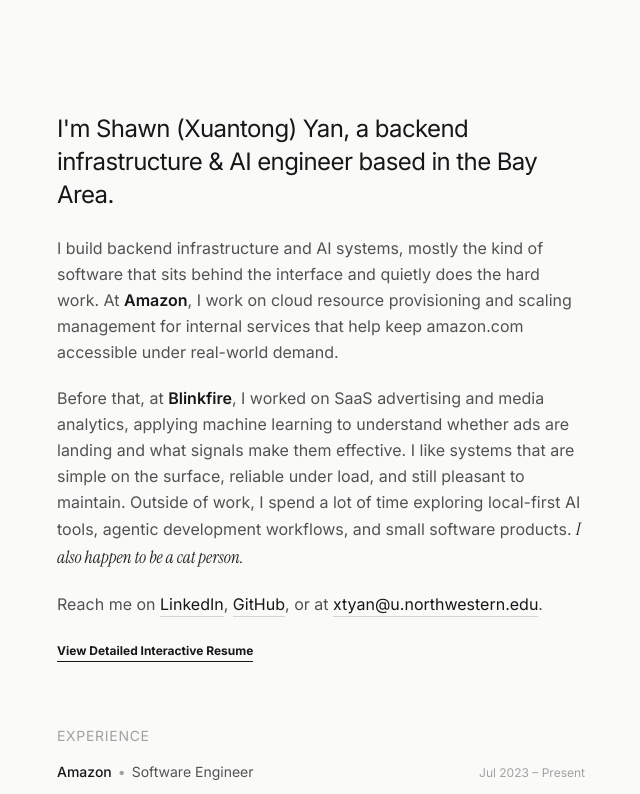
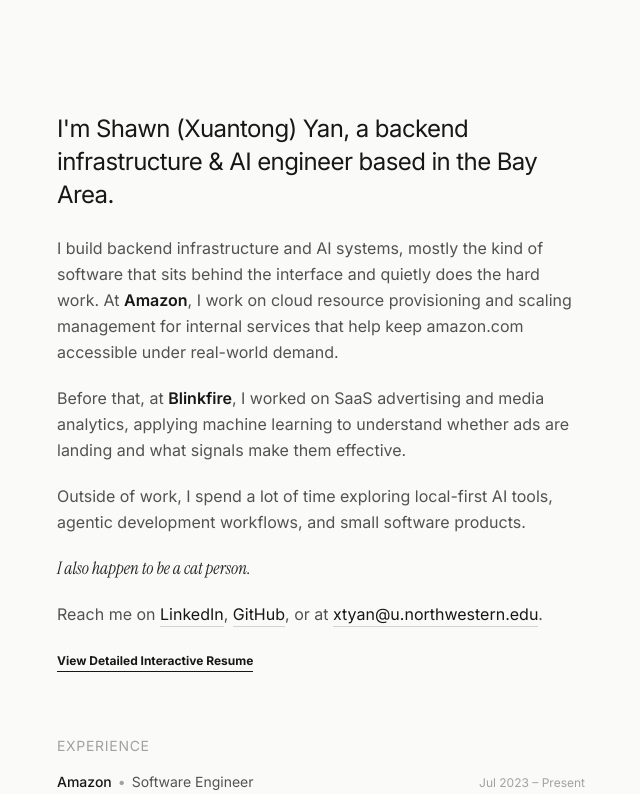
Before and after one commit to yanxuantong/myWeb, a React (Vite) app: page / in a window 1280 px wide. Shown: the top 794 px of the page, without its empty margins (319-959 px from the left). Built offline with nearby package versions, Linux system fonts and the light colour scheme.

Commit message:
Improve intro paragraph layout

```diff
--- a/src/components/Header.tsx
+++ b/src/components/Header.tsx
@@ -28,8 +28,15 @@ export const Header: React.FC<HeaderProps> = ({ onOpenResume }) => {
 
         <p>
           Before that, at{' '}
-          <span className="text-neutral-900 font-semibold">Blinkfire</span>, I worked on SaaS advertising and media analytics, applying machine learning to understand whether ads are landing and what signals make them effective. I like systems that are simple on the surface, reliable under load, and still pleasant to maintain. Outside of work, I spend a lot of time exploring local-first AI tools, agentic development workflows, and small software products.{' '}
-          <span className="font-cat text-[1.08em] italic text-neutral-800">I also happen to be a cat person.</span>
+          <span className="text-neutral-900 font-semibold">Blinkfire</span>, I worked on SaaS advertising and media analytics, applying machine learning to understand whether ads are landing and what signals make them effective.
+        </p>
+
+        <p>
+          Outside of work, I spend a lot of time exploring local-first AI tools, agentic development workflows, and small software products.
+        </p>
+
+        <p className="font-cat text-[1.08em] italic text-neutral-800 leading-snug pt-0.5">
+          I also happen to be a cat person.
         </p>
 
         <p>
```
